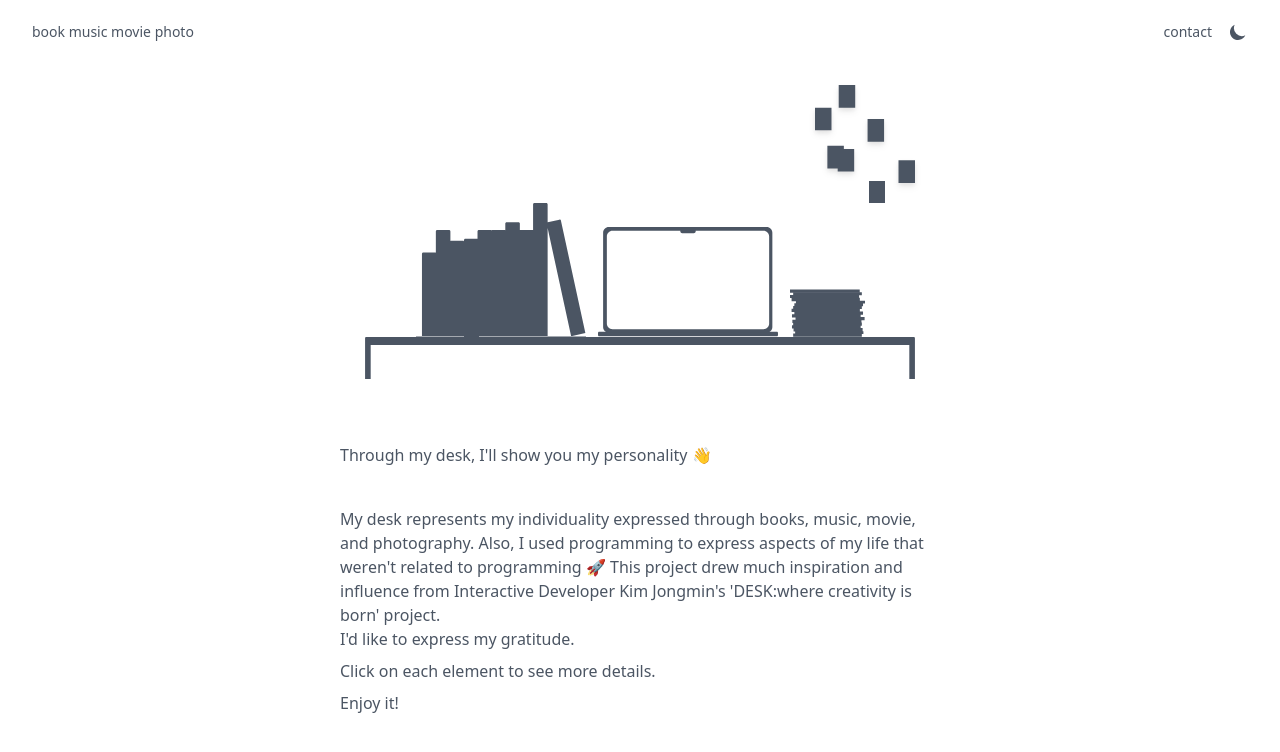
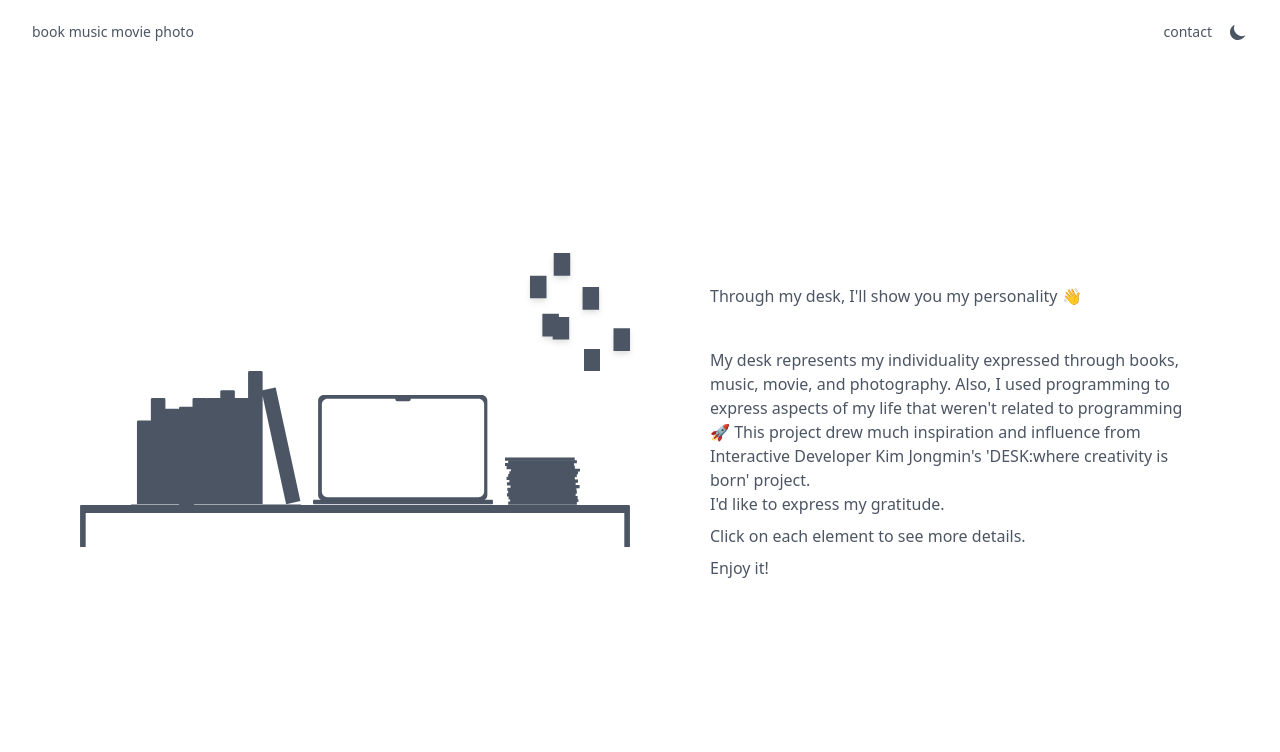
Before and after one commit to woohyun1031/personality, a Next.js app: page / in a window 1280 px wide. Shown: the top 752 px of the page. Built offline with nearby package versions, Linux system fonts and the light colour scheme.

Commit message:
Fix: useResize 초기값 수정
fix: useResize 초기값 수정
feat: xl 사이즈 media query flex 레이아웃 수정

```diff
--- a/src/app/(main)/form.tsx
+++ b/src/app/(main)/form.tsx
@@ -11,8 +11,8 @@ export default function Form() {
   const fontSize = isDesktop ? 'text-base' : 'text-xs';
 
   return (
-    <section className="flex h-screen items-center justify-center p-[5rem]">
-      <div className="flex flex-col items-center">
+    <section className="flex h-screen items-center justify-center p-[5rem] ">
+      <div className="flex w-full flex-col items-center xl:flex-row xl:justify-center xl:gap-20">
         <Desk />
         <div className="w-full max-w-[600px]">
           <div className={`mt-16 ${fontSize} text-gray-600 dark:text-white`}>
--- a/src/hooks/useResize.ts
+++ b/src/hooks/useResize.ts
@@ -1,13 +1,14 @@
 import React from 'react';
 
 export function useResize(query: string): boolean {
+  const [matches, setMatches] = React.useState<boolean>(false);
+
   function getMatches(query: string): boolean {
     if (typeof window !== 'undefined') {
       return window.matchMedia(query).matches;
     }
     return false;
   }
-  const [matches, setMatches] = React.useState<boolean>(getMatches(query));
 
   function handleChange() {
     setMatches(getMatches(query));
```
